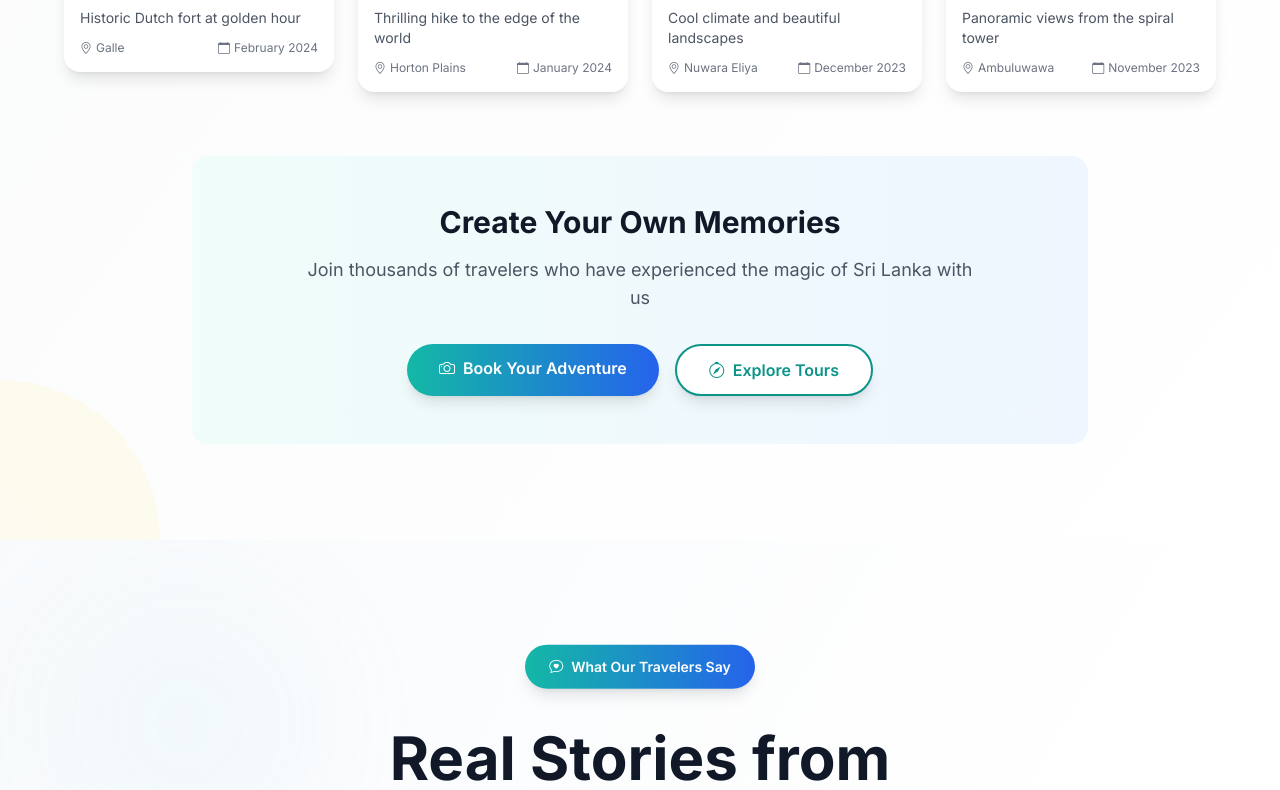
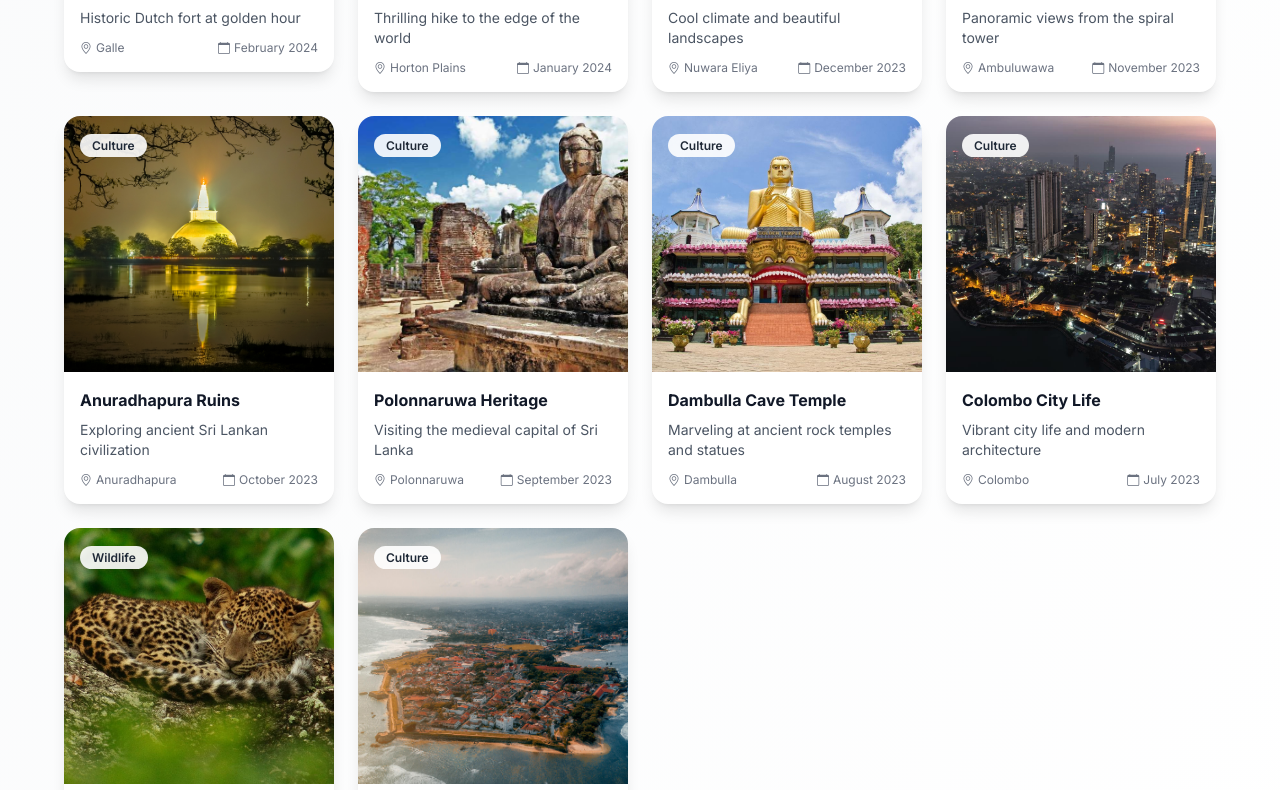
Before and after one commit to nathija-nimantha/Nimantha-Tours, a React (Vite) app in the folder frontend/: page /memories in a window 1280 px wide. Shown: the part 2007-2797 px from the top of the page. Built offline with nearby package versions, Linux system fonts and the light colour scheme; a web font is replaced by a local one.

Commit message:
fix: add new memory entries for Anuradhapura, Polonnaruwa, Dambulla, Colombo, Yala, and Galle with updated details

```diff
--- a/frontend/src/components/memories/MemoriesGallery.tsx
+++ b/frontend/src/components/memories/MemoriesGallery.tsx
@@ -117,6 +117,60 @@ const MemoriesGallery: React.FC = () => {
             description: "Panoramic views from the spiral tower",
             location: "Ambuluwawa",
             date: "November 2023",
+        },
+        {
+            id: 9,
+            src: anuradhapuraImg,
+            title: "Anuradhapura Ruins",
+            category: "culture",
+            description: "Exploring ancient Sri Lankan civilization",
+            location: "Anuradhapura",
+            date: "October 2023",
+        },
+        {
+            id: 10,
+            src: polonnaruwaImg,
+            title: "Polonnaruwa Heritage",
+            category: "culture",
+            description: "Visiting the medieval capital of Sri Lanka",
+            location: "Polonnaruwa",
+            date: "September 2023",
+        },
+        {
+            id: 11,
+            src: dambullaImg,
+            title: "Dambulla Cave Temple",
+            category: "culture",
+            description: "Marveling at ancient rock temples and statues",
+            location: "Dambulla",
+            date: "August 2023",
+        },
+        {
+            id: 12,
+            src: colomboImg,
+            title: "Colombo City Life",
+            category: "culture",
+            description: "Vibrant city life and modern architecture",
+            location: "Colombo",
+            date: "July 2023",
+        },
+        {
+            id: 13,
+            src: yalaImg,
+            title: "Yala Safari Adventure",
+            category: "wildlife",
+            description: "Exciting safari through Yala National Park",
+            location: "Yala",
+            date: "June 2023",
+        },
+        {
+            id: 14,
+            src: galleImg,
+            title: "Galle Lighthouse",
+            category: "culture",
+            description: "Iconic lighthouse with stunning coastal views",
+            location: "Galle",
+            date: "May 2023",
         },
     ]
 
```
